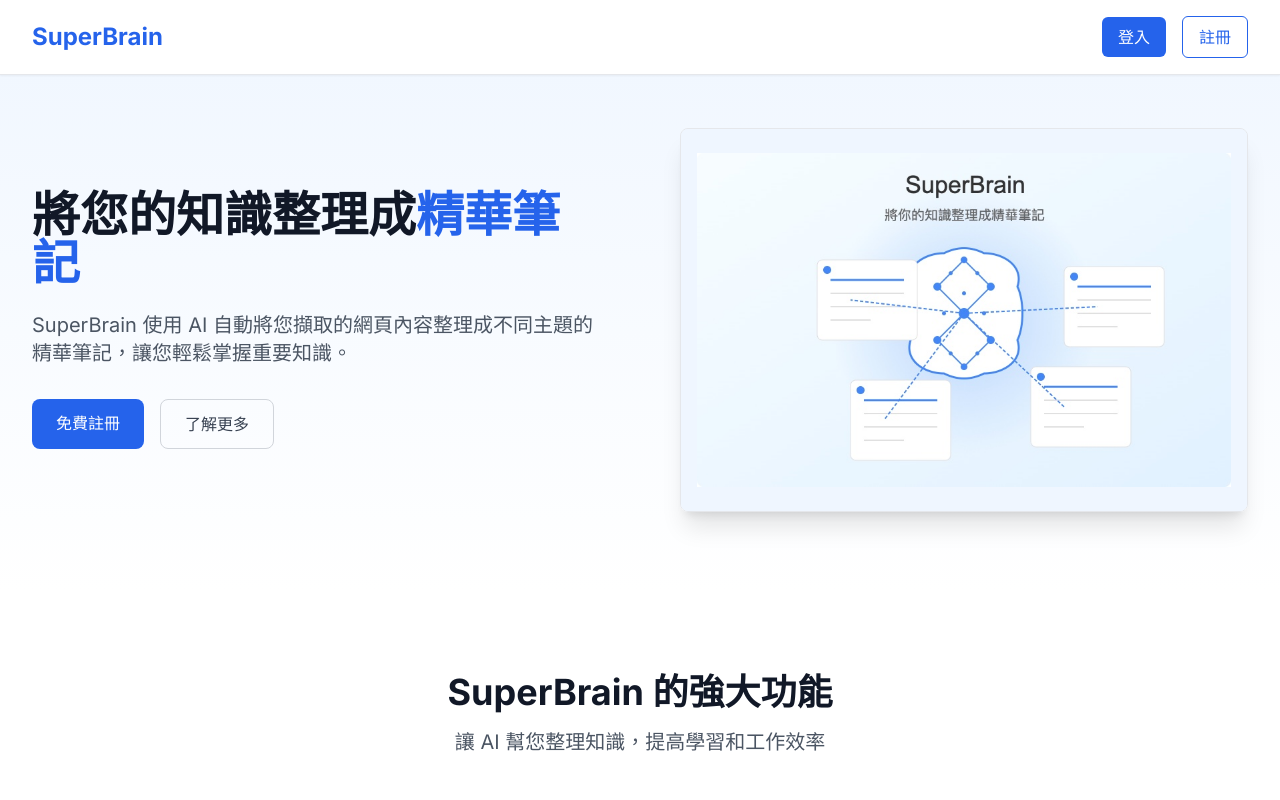
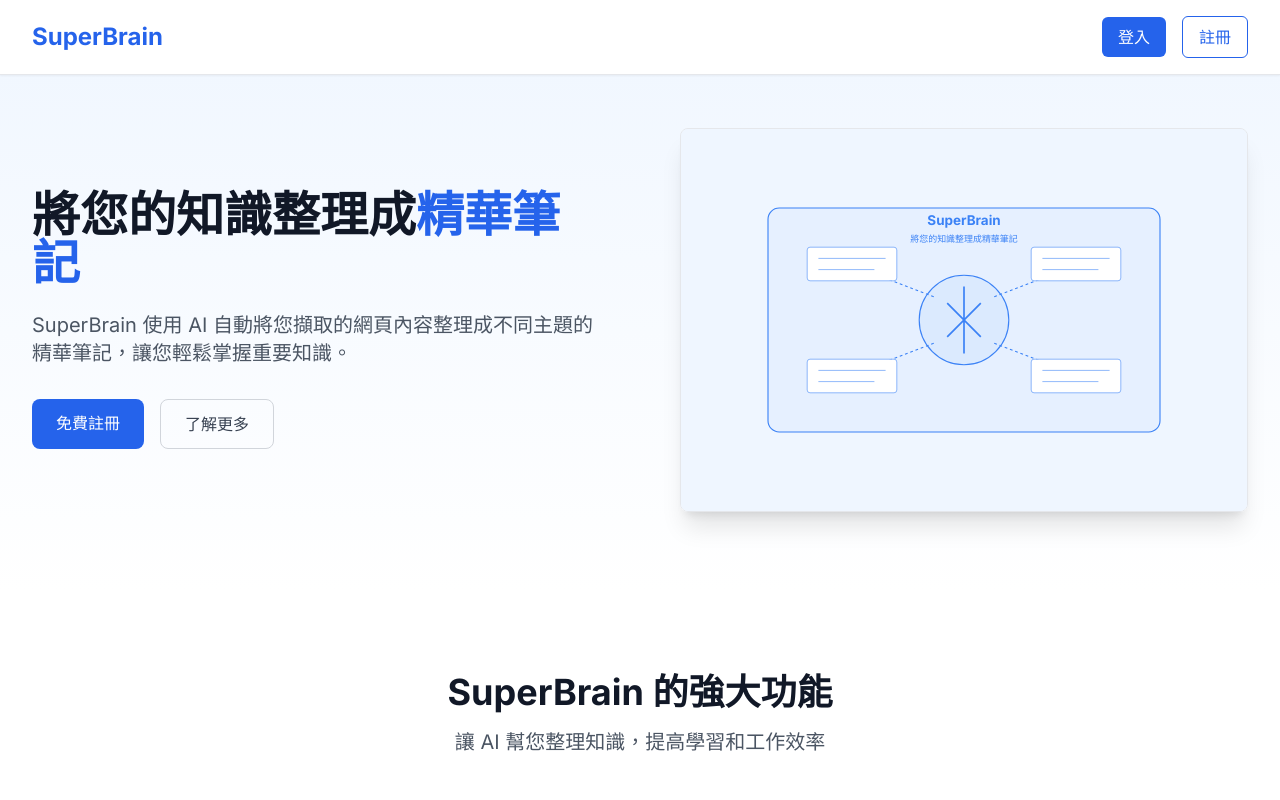
Before and after one commit to ahhwd/superbrain-cursor, a Next.js app: page / in a window 1280 px wide. Shown: the top 800 px of the page. Built offline with nearby package versions, Linux system fonts and the light colour scheme.

Commit message:
使用內聯 SVG 替代外部 PNG 圖片，解決手機上圖片顯示問題

```diff
--- a/app/page.tsx
+++ b/app/page.tsx
@@ -46,12 +46,52 @@ export default function Home() {
             <div className="md:w-1/2 px-4 md:px-0">
               <div className="relative h-80 sm:h-96 w-full rounded-lg shadow-xl overflow-hidden border border-gray-200">
                 <div className="absolute inset-0 bg-blue-50 flex items-center justify-center p-4">
-                  <img
-                    src="/images/superbrain-diagram.png"
-                    alt="SuperBrain 知識整理示意圖"
-                    className="max-w-full max-h-full object-contain"
-                    style={{ width: 'auto', height: 'auto' }}
-                  />
+                  {/* 使用內聯 SVG 替代外部 PNG 圖片 */}
+                  <svg
+                    viewBox="0 0 800 500"
+                    xmlns="http://www.w3.org/2000/svg"
+                    className="w-full h-full max-w-md"
+                  >
+                    <rect x="50" y="50" width="700" height="400" rx="20" fill="#e6f0ff" stroke="#3b82f6" strokeWidth="2" />
+
+                    {/* 中央大腦圖示 */}
+                    <circle cx="400" cy="250" r="80" fill="#dbeafe" stroke="#3b82f6" strokeWidth="2" />
+                    <path d="M400 190 L400 310 M370 220 L430 280 M370 280 L430 220" stroke="#3b82f6" strokeWidth="3" />
+
+                    {/* 連接線和節點 */}
+                    <circle cx="200" cy="150" r="10" fill="#3b82f6" />
+                    <line x1="220" y1="160" x2="350" y2="210" stroke="#3b82f6" strokeWidth="2" strokeDasharray="5,5" />
+
+                    <circle cx="600" cy="150" r="10" fill="#3b82f6" />
+                    <line x1="580" y1="160" x2="450" y2="210" stroke="#3b82f6" strokeWidth="2" strokeDasharray="5,5" />
+
+                    <circle cx="200" cy="350" r="10" fill="#3b82f6" />
+                    <line x1="220" y1="340" x2="350" y2="290" stroke="#3b82f6" strokeWidth="2" strokeDasharray="5,5" />
+
+                    <circle cx="600" cy="350" r="10" fill="#3b82f6" />
+                    <line x1="580" y1="340" x2="450" y2="290" stroke="#3b82f6" strokeWidth="2" strokeDasharray="5,5" />
+
+                    {/* 文本框 */}
+                    <rect x="120" y="120" width="160" height="60" rx="5" fill="white" stroke="#3b82f6" strokeWidth="1" />
+                    <line x1="140" y1="140" x2="260" y2="140" stroke="#3b82f6" strokeWidth="1" />
+                    <line x1="140" y1="160" x2="240" y2="160" stroke="#3b82f6" strokeWidth="1" />
+
+                    <rect x="520" y="120" width="160" height="60" rx="5" fill="white" stroke="#3b82f6" strokeWidth="1" />
+                    <line x1="540" y1="140" x2="660" y2="140" stroke="#3b82f6" strokeWidth="1" />
+                    <line x1="540" y1="160" x2="640" y2="160" stroke="#3b82f6" strokeWidth="1" />
+
+                    <rect x="120" y="320" width="160" height="60" rx="5" fill="white" stroke="#3b82f6" strokeWidth="1" />
+                    <line x1="140" y1="340" x2="260" y2="340" stroke="#3b82f6" strokeWidth="1" />
+                    <line x1="140" y1="360" x2="240" y2="360" stroke="#3b82f6" strokeWidth="1" />
+
+                    <rect x="520" y="320" width="160" height="60" rx="5" fill="white" stroke="#3b82f6" strokeWidth="1" />
+                    <line x1="540" y1="340" x2="660" y2="340" stroke="#3b82f6" strokeWidth="1" />
+                    <line x1="540" y1="360" x2="640" y2="360" stroke="#3b82f6" strokeWidth="1" />
+
+                    {/* 標題 */}
+                    <text x="400" y="80" textAnchor="middle" fill="#3b82f6" fontWeight="bold" fontSize="24">SuperBrain</text>
+                    <text x="400" y="110" textAnchor="middle" fill="#3b82f6" fontSize="16">將您的知識整理成精華筆記</text>
+                  </svg>
                 </div>
               </div>
             </div>
```
